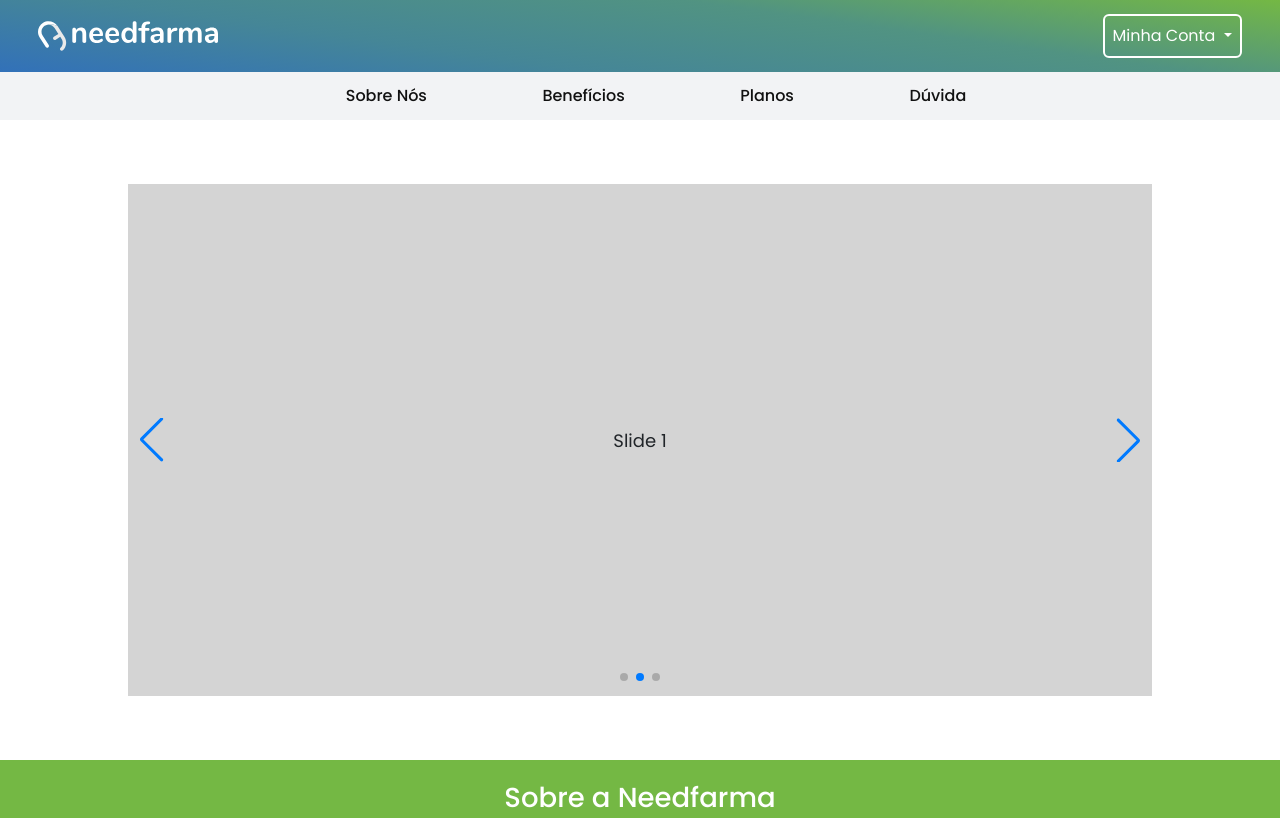
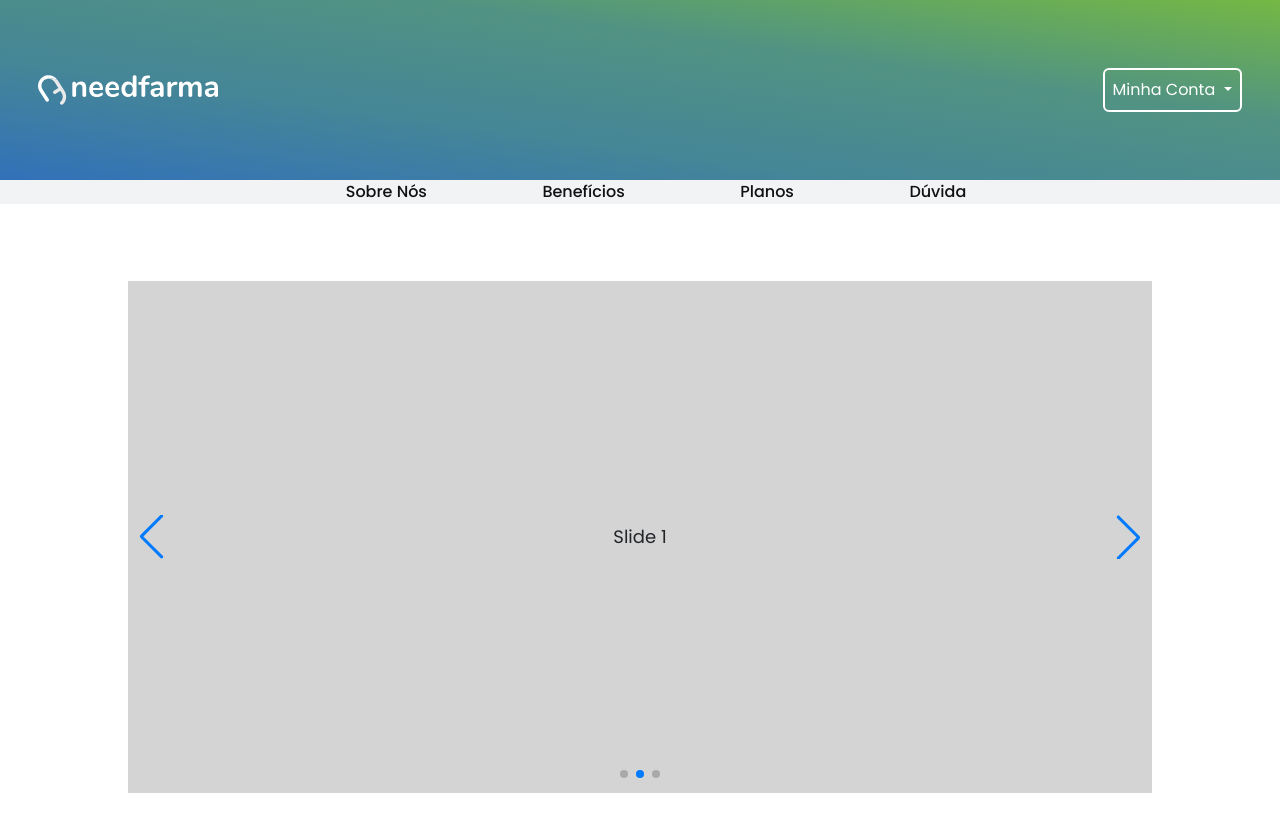
Before and after one commit to devSLT/ParceirosNeedFarma, a plain HTML site: page index.html in a window 1280 px wide. Shown: the top 818 px of the page. Drawn offline with nearby package versions, Linux system fonts and the light colour scheme.

Commit message:
header ajeitado

```diff
--- a/styles/style.css
+++ b/styles/style.css
@@ -9,8 +9,7 @@
 
 a {
     color: inherit;
-    text-decoration: none !important;
-
+    text-decoration: none;
 }
 
 html {
@@ -26,7 +25,7 @@ body {
 header {
     display: flex;
     flex-direction: column;
-    height: 15vh;
+    padding-bottom: 1%;
     width: 100%;
 }
 
--- a/styles/styleadmin.css
+++ b/styles/styleadmin.css
@@ -20,7 +20,7 @@
 .header{
     padding-left: 5%;
     padding-top: 2%;
-    height: 15vh;
+    padding-bottom: 1%;
     background: rgb(43,113,182);
     background: linear-gradient(15deg, rgba(43,113,182,1) 0%, rgba(116,184,68,1) 85%);
 }
```
